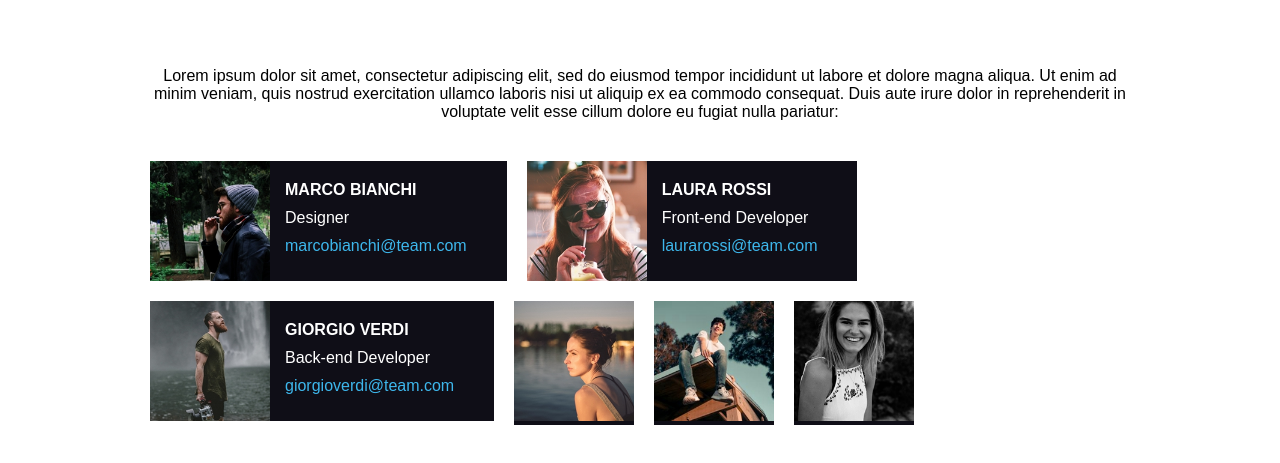
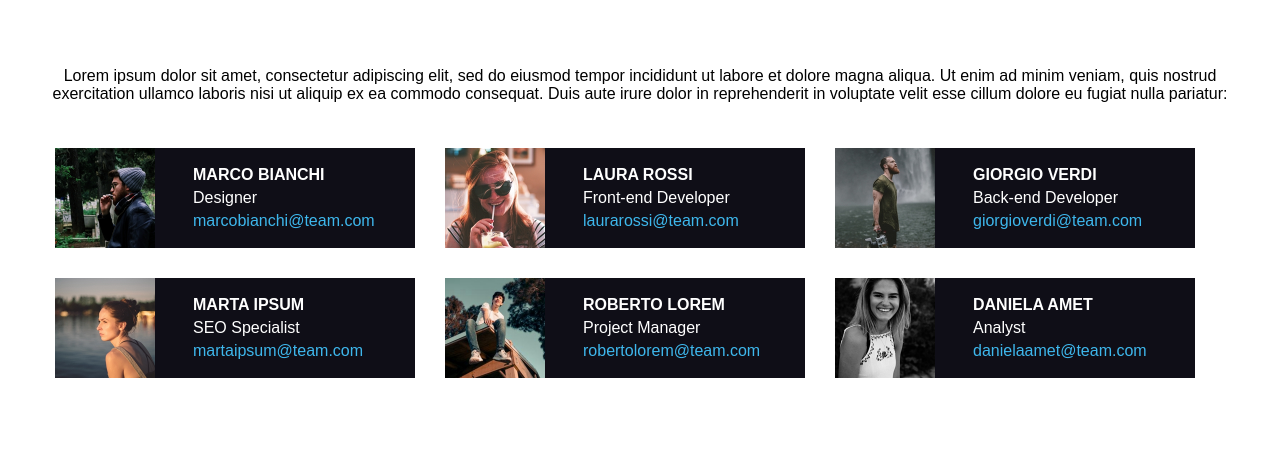
Before and after one commit to MatteoArt/html-css-float-cards, a plain HTML site: page index.html in a window 1280 px wide. Shown: the part 73-536 px from the top of the page. Drawn offline with Linux system fonts and the light colour scheme.

Commit message:
termino esercizio

```diff
--- a/css/style.css
+++ b/css/style.css
@@ -22,7 +22,7 @@ header #title {
     color: #E53170;
 }
 main {
-    max-width: 1000px;
+    max-width: 1200px;
     width: 100%;
     margin: auto;
 }
@@ -30,28 +30,36 @@ main #par {
     text-align: center;
     margin-bottom: 30px;
 }
+#container {
+    width: 1200px;
+}
 .card {
+    width: 30%;
     box-sizing: content-box;
     background-color: #0F0E17;
-    border: 10px solid white;
+    border: 15px solid white;
 }
 .img-card {
-    width: 120px;
+    width: 100px;
 }
+/* margine sinistro di 24px per riempire spazio tra img e div */
 .caption-contain {
-    margin: 20px 40px 20px 15px;
+    margin: 18px 40px 18px 24px;
 }
 .name {
+    width: 168px;
     text-transform: uppercase;
     color: white;
-    padding-bottom: 10px;
+    padding-bottom: 5px;
 }
 .caption {
+    width: 147px;
     display: inline-block;
     color: white;
-    padding-bottom: 10px;
+    padding-bottom: 5px;
 }
 .card-mail {
+    width: 182px;
     display: block;
     color: #3EB7EC;
 }
--- a/index.html
+++ b/index.html
@@ -14,14 +14,15 @@
         <h1 id="title">Meet Our Team</h1>
     </header>
     <main>
-        <p id="par">Lorem ipsum dolor sit amet, consectetur adipiscing elit, sed do eiusmod tempor incididunt ut labore et dolore
+        <p id="par">Lorem ipsum dolor sit amet, consectetur adipiscing elit, sed do eiusmod tempor incididunt ut labore
+            et dolore
             magna aliqua. Ut enim ad minim veniam, quis nostrud exercitation ullamco laboris nisi ut aliquip ex ea
             commodo consequat. Duis aute irure dolor in reprehenderit in voluptate velit esse cillum dolore eu fugiat
             nulla pariatur:</p>
         <div id="container" class="clearfix">
-            <div class="card f-left">
+            <div class="card f-left clearfix">
                 <!-- lato sinistro -->
-                <img class="img-card f-left clearfix" src="images/male1.png" alt="male1">
+                <img class="img-card f-left" src="images/male1.png" alt="male1">
                 <!-- lato destro -->
                 <div class="caption-contain f-right">
                     <h4 class="name">Marco Bianchi</h4>
@@ -29,30 +30,45 @@
                     <span class="card-mail">marcobianchi@team.com</span>
                 </div>
             </div>
-            <div class="card f-left">
-                <img class="img-card f-left clearfix" src="images/female1.png" alt="female1">
+            <div class="card f-left clearfix">
+                <img class="img-card f-left" src="images/female1.png" alt="female1">
                 <div class="caption-contain f-right">
                     <h4 class="name">Laura Rossi</h4>
                     <span class="caption">Front-end Developer</span>
                     <span class="card-mail">laurarossi@team.com</span>
                 </div>
             </div>
-            <div class="card f-left">
-                <img class="img-card f-left clearfix" src="images/male2.png" alt="male2">
+            <div class="card f-left clearfix">
+                <img class="img-card f-left" src="images/male2.png" alt="male2">
                 <div class="caption-contain f-right">
                     <h4 class="name">Giorgio Verdi</h4>
                     <span class="caption">Back-end Developer</span>
                     <span class="card-mail">giorgioverdi@team.com</span>
                 </div>
             </div>
-            <div class="card f-left">
-                <img class="img-card" src="images/female2.png" alt="female2">
+            <div class="card f-left clearfix">
+                <img class="img-card f-left" src="images/female2.png" alt="female2">
+                <div class="caption-contain f-right">
+                    <h4 class="name">Marta Ipsum</h4>
+                    <span class="caption">SEO Specialist</span>
+                    <span class="card-mail">martaipsum@team.com</span>
+                </div>
             </div>
-            <div class="card f-left">
-                <img class="img-card" src="images/male3.png" alt="male3">
+            <div class="card f-left clearfix">
+                <img class="img-card f-left" src="images/male3.png" alt="male3">
+                <div class="caption-contain f-right">
+                    <h4 class="name">Roberto Lorem</h4>
+                    <span class="caption">Project Manager</span>
+                    <span class="card-mail">robertolorem@team.com</span>
+                </div>
             </div>
-            <div class="card f-left">
-                <img class="img-card" src="images/female3.png" alt="female3">
+            <div class="card f-left clearfix">
+                <img class="img-card f-left" src="images/female3.png" alt="female3">
+                <div class="caption-contain f-right">
+                    <h4 class="name">Daniela Amet</h4>
+                    <span class="caption">Analyst</span>
+                    <span class="card-mail">danielaamet@team.com</span>
+                </div>
             </div>
         </div>
     </main>
```
